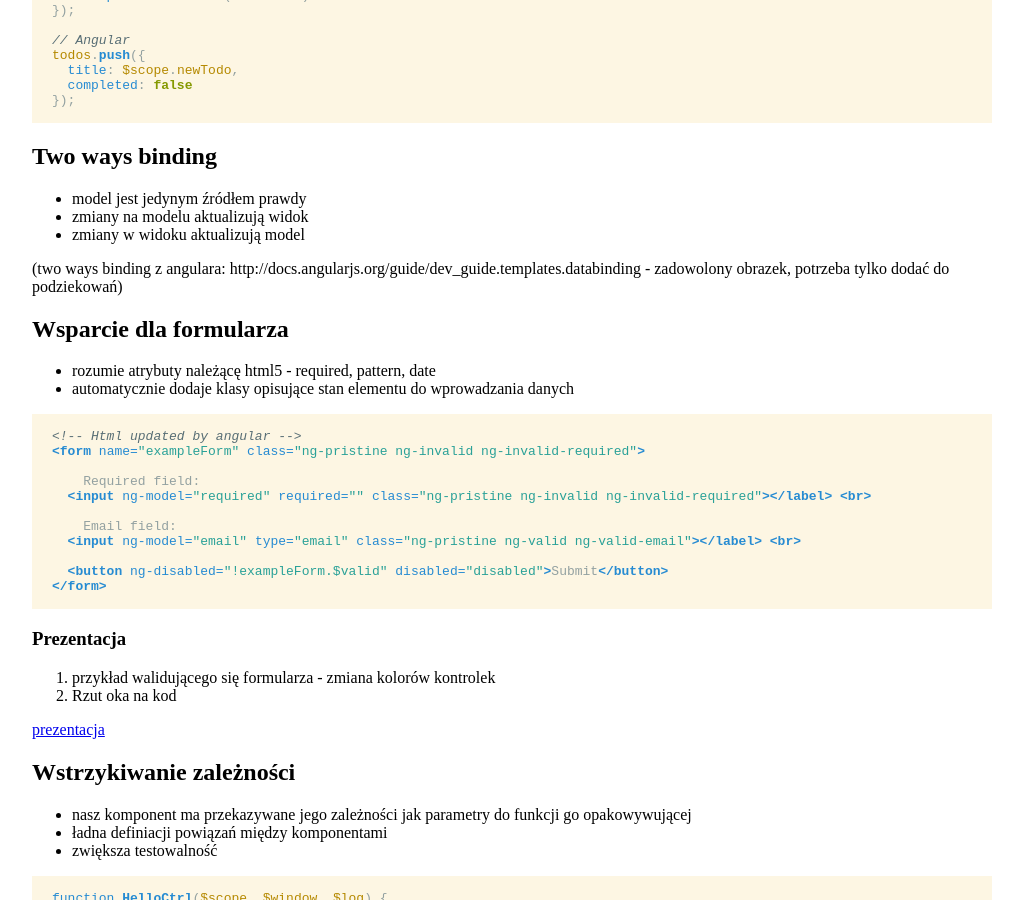
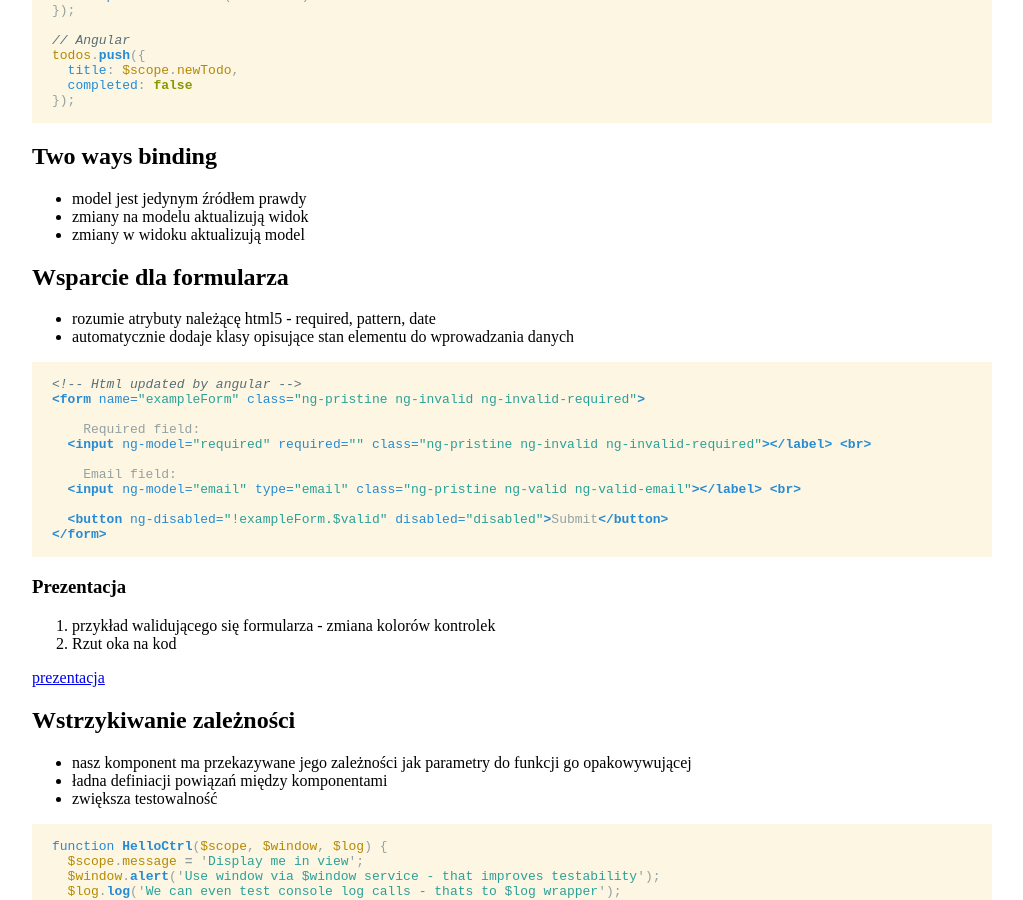
Before and after one commit to marcin-wosinek/blog, a Jekyll site: the page built from _posts/2013-04-12-AngularJs-4developers-Warszawa.md, in a window 1280 px wide and 900 px high, scrolled down 3682 px. Shown: the whole window, without its empty margins (128-1151 px from the left). Built offline with Jekyll 4.4.1, drawn with Linux system fonts in a browser that asks for light colours.

Commit message:
remove slide info

```diff
--- a/_posts/2013-04-12-AngularJs-4developers-Warszawa.md
+++ b/_posts/2013-04-12-AngularJs-4developers-Warszawa.md
@@ -203,8 +203,6 @@ todos.push({
 * model jest jedynym źródłem prawdy
 * zmiany na modelu aktualizują widok
 * zmiany w widoku aktualizują model
-
-(two ways binding z angulara: http://docs.angularjs.org/guide/dev_guide.templates.databinding - zadowolony obrazek, potrzeba tylko dodać do podziekowań)
 
 ## Wsparcie dla formularza
 * rozumie atrybuty należącę html5 - required, pattern, date
```
